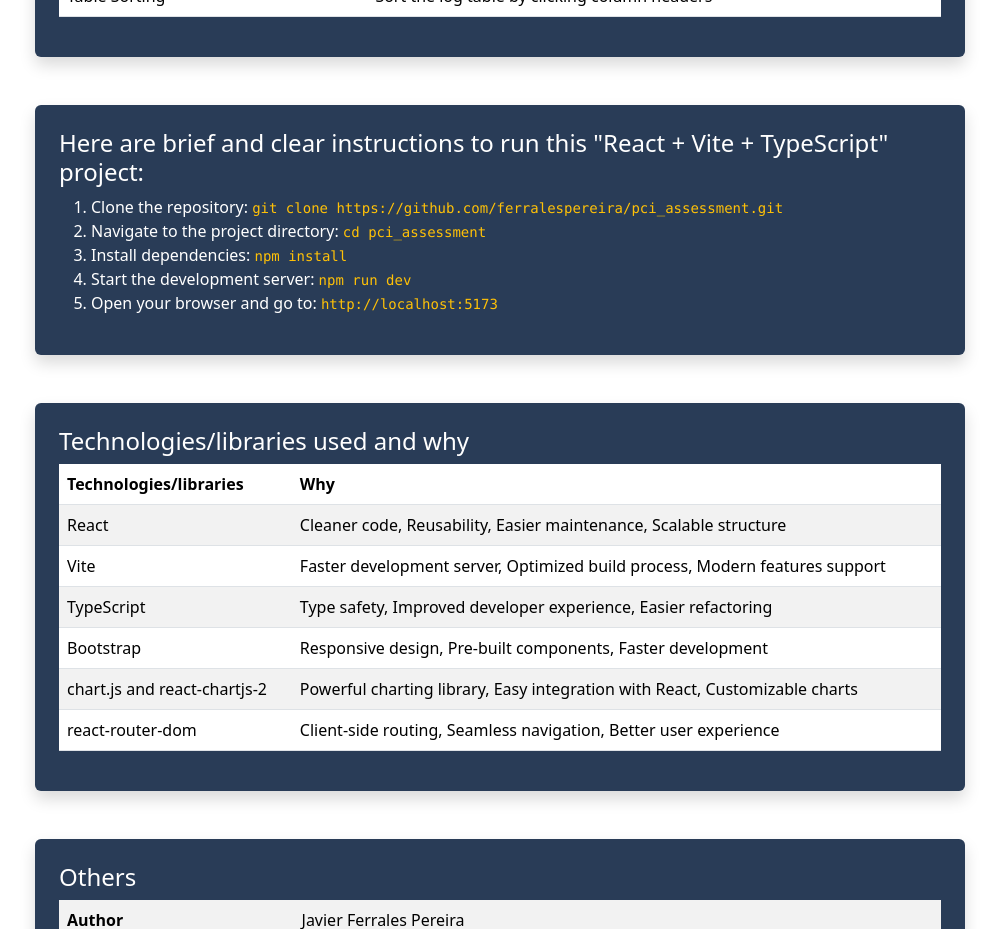
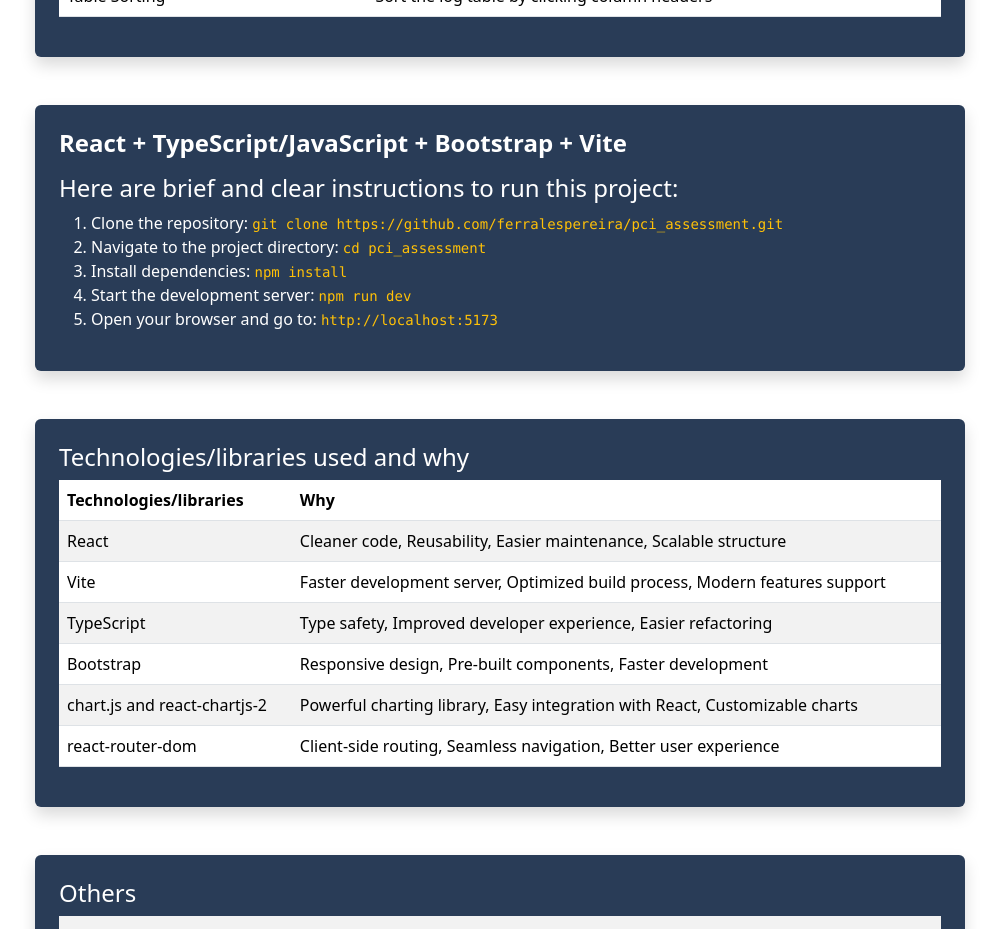
Before and after one commit to ferralespereira/pci_assessment, a React (Vite) app: page /about in a window 1280 px wide. Shown: the part 1100-2029 px from the top of the page, without its empty margins (140-1139 px from the left). Built offline with nearby package versions, Linux system fonts and the light colour scheme.

Commit message:
content ditails in About Us view

```diff
--- a/src/pages/AboutUs.tsx
+++ b/src/pages/AboutUs.tsx
@@ -78,7 +78,8 @@
 
 
             <div className="my-5 col-lg-10 mx-auto shadow p-4 rounded" style={{ backgroundColor: "rgb(41, 60, 87)", color: "white" }}>
-              <h4>Here are brief and clear instructions to run this "React + Vite + TypeScript" project:</h4>
+              <h4 className="fw-bold mb-3">React + TypeScript/JavaScript + Bootstrap + Vite</h4>
+              <h4>Here are brief and clear instructions to run this project:</h4>
               <ol>
                 <li>Clone the repository: <code className="text-warning">git clone https://github.com/ferralespereira/pci_assessment.git</code></li>
                 <li>Navigate to the project directory: <code className="text-warning">cd pci_assessment</code></li>
```
